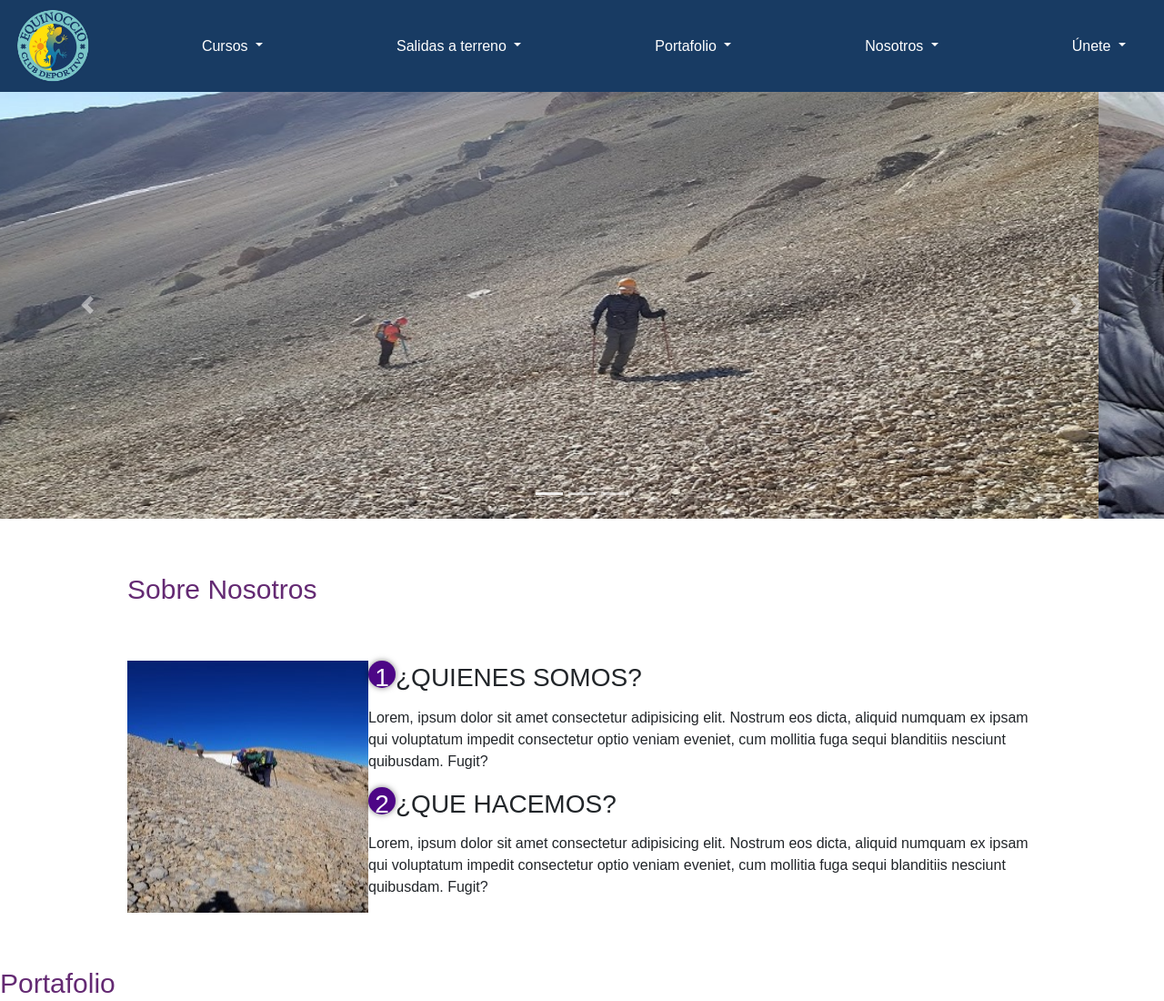
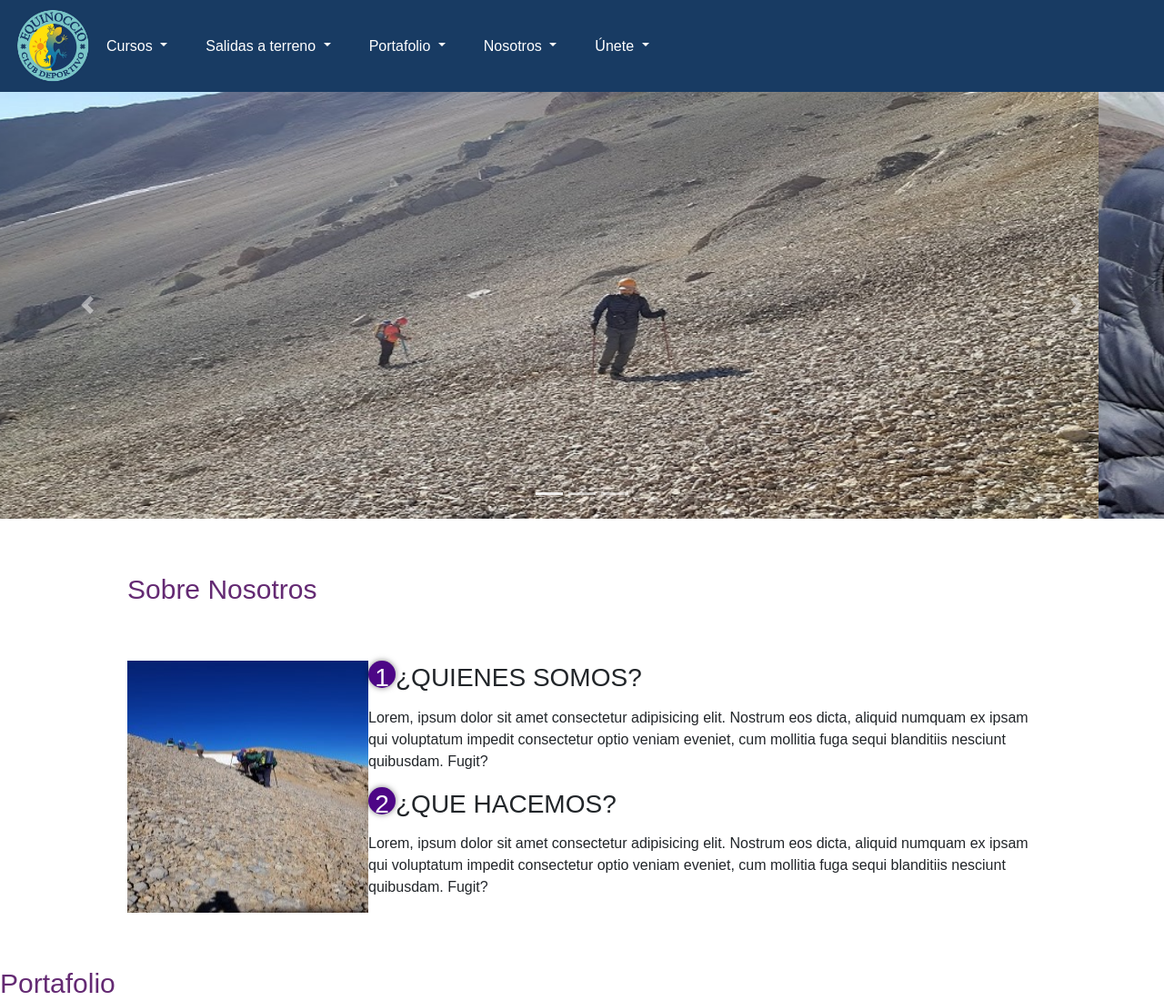
Before and after one commit to benjvtdh/Club-Equinoccio, a plain HTML site: page equinoccio/src/main/resources/templates/index.html in a window 1280 px wide. Shown: the top 1100 px of the page at 91% size. Drawn offline with nearby package versions, Linux system fonts and the light colour scheme; files that its build step writes are made by us from their sources; files whose address does not match are found by name.

Commit message:
recibiendo cambios

```diff
--- a/equinoccio/src/main/resources/templates/index.html
+++ b/equinoccio/src/main/resources/templates/index.html
@@ -12,7 +12,7 @@
     </head>
     <body>
         <header id="header" >
-                <nav class="navbar navbar-light" style="background-color: #183b63;">
+                <nav class="navbar navbar-expand-lg navbar-light" style="background-color: #183b63;">
                     <div id="logo">
                         <a class="" href="index.html">
                             <img src="img\icono1.png" width="85" height="85"class="normal" >
```
